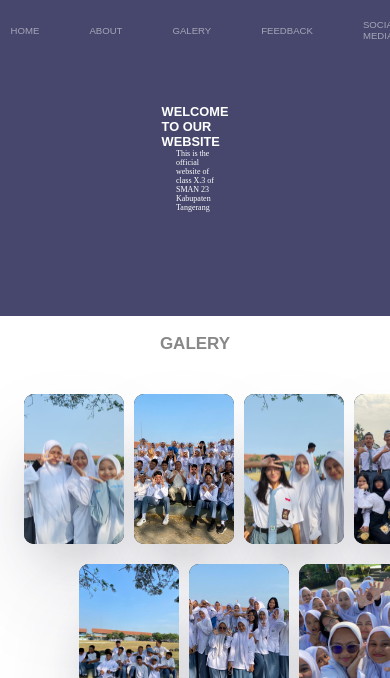
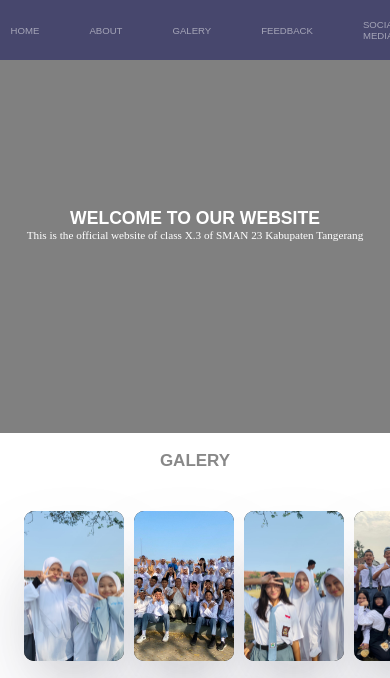
Before and after one commit to Kelascerdasx3/kelas-10.3, a plain HTML site: page index.html in a window 390 px wide. Shown: the top 678 px of the page. Drawn offline with nearby package versions, Linux system fonts and the light colour scheme.

Commit message:
Update style.css

```diff
--- a/style.css
+++ b/style.css
@@ -82,16 +82,20 @@
       }
       .cover-container {
         background-color: rgb(71, 71, 109);
-        padding: 19rem 10rem;
         z-index: -1;
+        width: 100%;
+        margin-top: 1rem;
+        position: relative;
+        display: flex;
+        justify-content: center;
       }
 
       .cover-container .cover-content {
-        position: relative;
         display: block;
-        justify-content: center;
-        align-items: center;
-        width: auto;
+        float: left;
+        width: 100%;
+        padding: 18rem 0;
+        background-color: grey;
       }
 
       .cover-content .cover-title {
@@ -147,7 +151,6 @@
       .about-container .about-content .img {
         width: 300px;
         height: 400px;
-        background-color: grey;
       }
       .about-container .about-description {
         line-height: 1.6;
@@ -208,15 +211,16 @@
 
 
       @media (max-width: 1440px) {
-        .cover-container {
-          padding: 13rem 9rem;
-        }
         .main-image .line .image-container {
           width: 240px;
           height: 290px;
         }
+        .cover-container .cover-content {
+          float: left;
+          padding: 12rem 0;
+        }
+
       }
-
       @media (max-width: 1100px )
       {
         html body {
@@ -226,17 +230,13 @@
           font-size: 0.6rem;
         }
 
-        .cover-container {
-          padding: 6.5rem 11rem;
-        }
-
         .cover-container .cover-title {
-          font-size: .8rem;
+          font-size: 1.5rem;
 
         }
 
         .cover-container .cover-paragraft {
-          font-size: 0.5rem;
+          font-size: 0.8rem;
         }
 
         .text-content {
@@ -276,17 +276,12 @@
           font-size: 0.6rem;
         }
 
-        .cover-container {
-          padding: 6.5rem 11rem;
-        }
-
         .cover-container .cover-title {
-          font-size: .8rem;
-
+          font-size: 1.1rem;
         }
 
         .cover-container .cover-paragraft {
-          font-size: 0.5rem;
+          font-size: 0.7rem;
         }
 
         .text-content {
```
